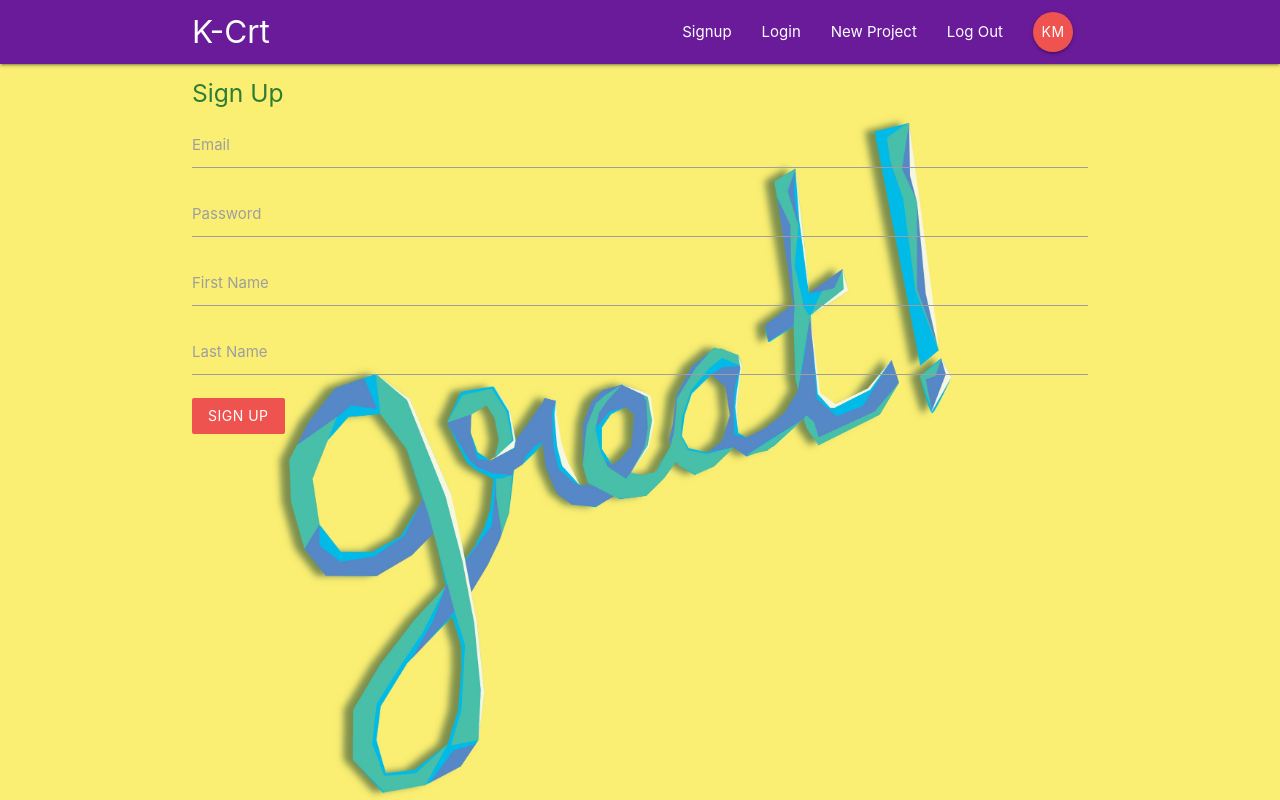
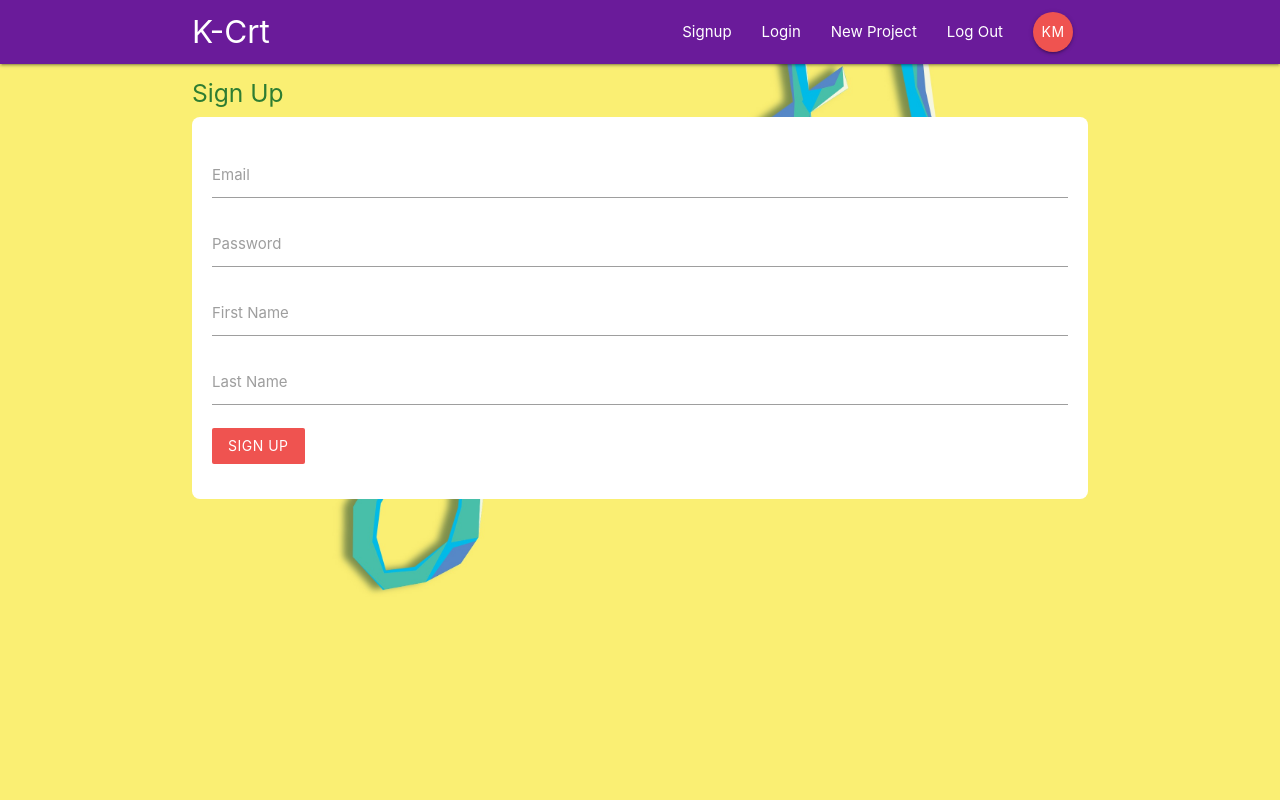
Before and after one commit to kenmugy/react-redux-firebase--, a React (Create React App) app: page /signup in a window 1280 px wide. Built offline with nearby package versions, Linux system fonts and the light colour scheme.

Commit message:
added more styles

```diff
--- a/src/components/auth/SignIn.js
+++ b/src/components/auth/SignIn.js
@@ -15,9 +15,9 @@ const SignIn = () => {
     });
   };
   return (
-    <div className='container'>
-      <form onSubmit={handleSubmit}>
-        <h5 className='green-text text-darken-3'>Sign In</h5>
+    <div className='container fm'>
+      <h5 className='green-text text-darken-3'>Sign In</h5>
+      <form onSubmit={handleSubmit} className='white'>
         <div className='input-field'>
           <label htmlFor='email'>Email</label>
           <input
--- a/src/components/auth/SignUp.js
+++ b/src/components/auth/SignUp.js
@@ -19,9 +19,9 @@ const SignUp = () => {
     });
   };
   return (
-    <div className='container'>
-      <form onSubmit={handleSubmit}>
-        <h5 className='green-text text-darken-3'>Sign Up</h5>
+    <div className='container fm'>
+      <h5 className='green-text text-darken-3'>Sign Up</h5>
+      <form onSubmit={handleSubmit} className='white'>
         <div className='input-field'>
           <label htmlFor='email'>Email</label>
           <input
--- a/src/components/projects/CreateProject.js
+++ b/src/components/projects/CreateProject.js
@@ -16,9 +16,9 @@ const CreateProject = () => {
   };
 
   return (
-    <div className='container'>
+    <div className='container fm'>
       <h4 className='green-text text-darken-3'>create new project</h4>
-      <form action='' onSubmit={handleSubmit}>
+      <form action='' onSubmit={handleSubmit} className='white'>
         <div className='input-field'>
           <label htmlFor='title'>Title</label>
           <input
--- a/src/index.css
+++ b/src/index.css
@@ -1,5 +1,11 @@
 body {
   background: url(/images/great.jpg) no-repeat;
   background-size: 100%;
-  background-position: top;
+  background-position: center;
+  background-color: #faef73;
 }
+
+form {
+  padding: 20px;
+  border-radius: 8px;
+}
```
